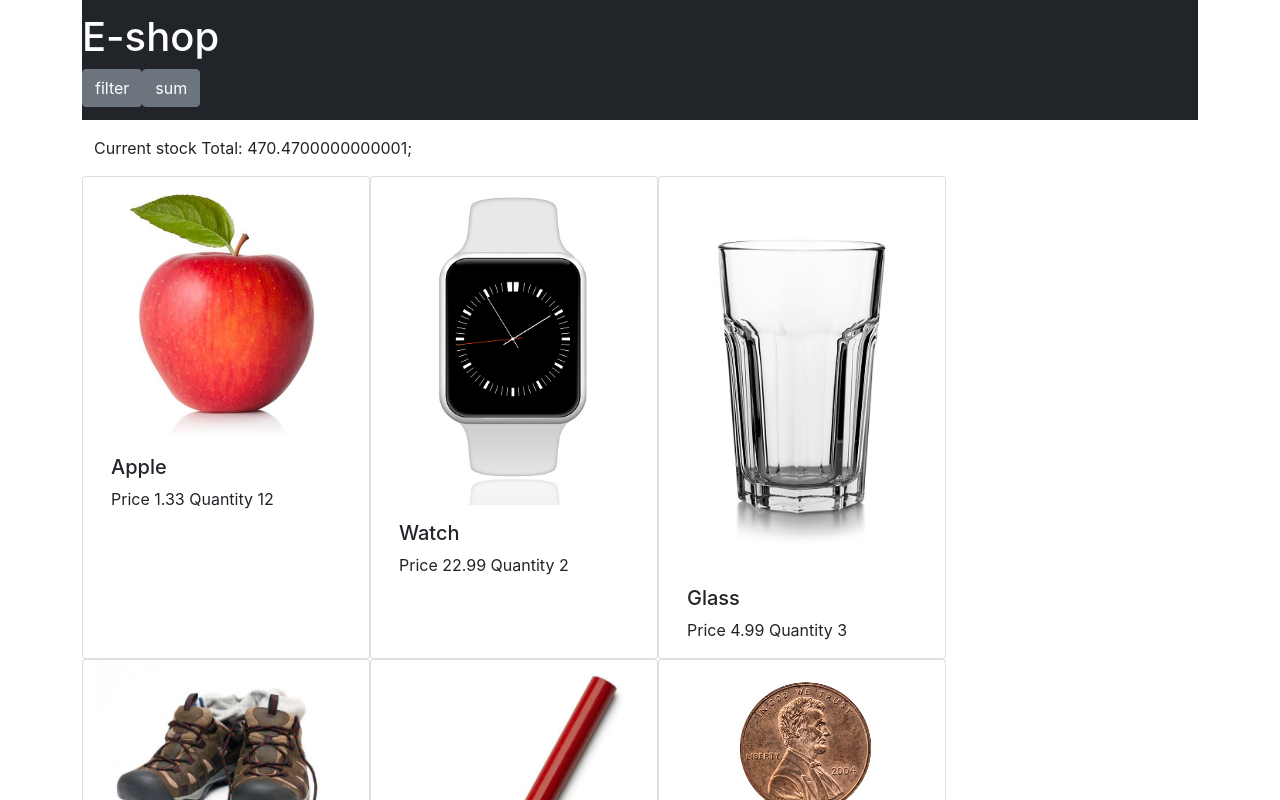
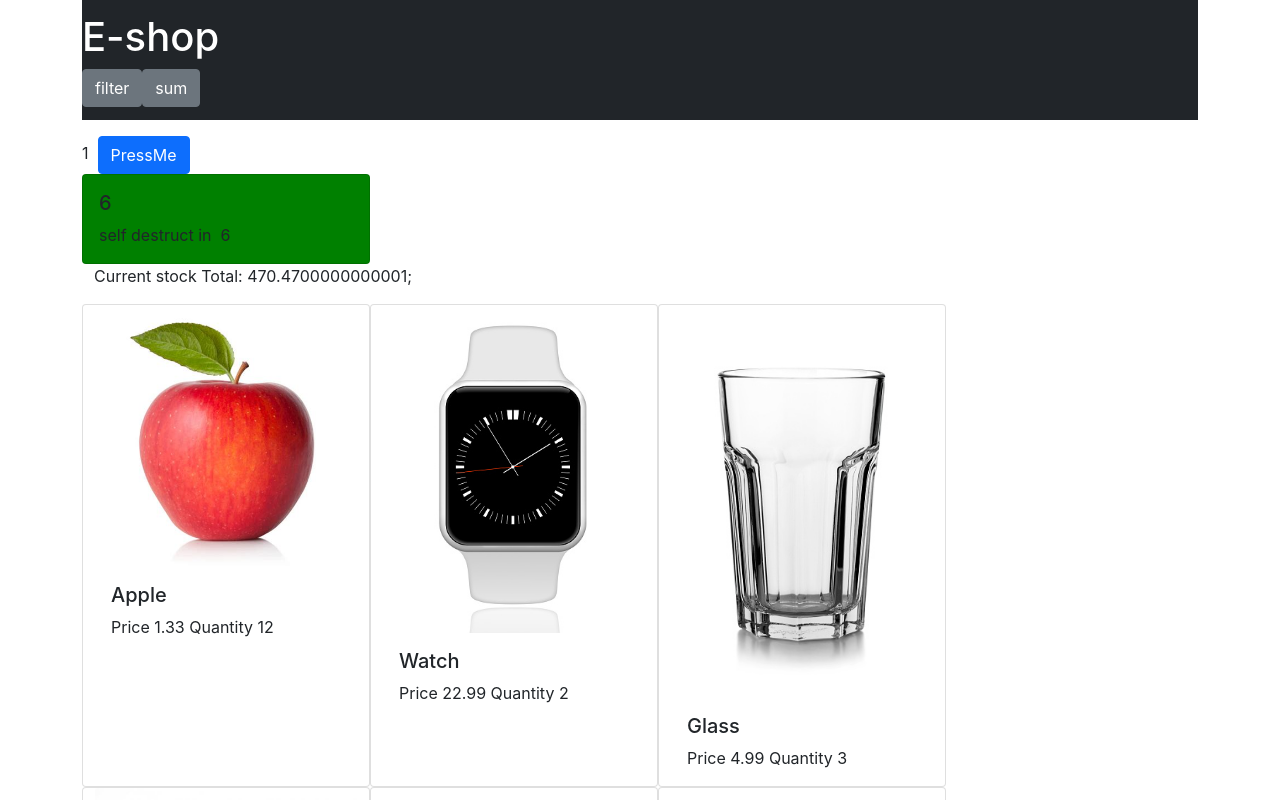
Before and after one commit to simasm/Akademija_shop, a React (Create React App) app in the folder shop-ui/: page / in a window 1280 px wide. Shown: the top 800 px of the page. Built offline with nearby package versions, Linux system fonts and the light colour scheme.

Commit message:
self-destr

```diff
--- a/shop-ui/src/App.js
+++ b/shop-ui/src/App.js
@@ -3,6 +3,8 @@ import './App.css';
 import Card from './Components/Card'
 import Bar from './Components/Bar'
 import Items from './items'
+import TestComponent from "./Components/TestComponent";
+import TestCompSD from "./Components/TestCompSD";
 
 
 
@@ -20,7 +22,8 @@ class App extends Component{
 
       <div className="container">
        <Bar />
-
+       <TestComponent />
+       <TestCompSD />
 
        <div className="container">
        <p>Current stock
--- /dev/null
+++ b/shop-ui/src/Components/TestCompSD.js
@@ -0,0 +1,59 @@
+import React, { Component } from "react";
+
+export default class TestCompSD extends Component {
+
+    constructor(props) {
+        super(props);
+        this.state = {
+            counter : 11,
+            style : "green",
+            intervalID : 0,
+            msg : "self destruct in "
+         };
+    }
+
+
+    destruction = () => {
+        this.setState( {style : "red", msg : "boom", counter : ""});
+
+        console.log(this.state.style);
+
+
+    }
+
+    reduceCounter = () => {
+        if(this.state.counter > 0) {
+            this.setState( {counter : this.state.counter - 1});
+        }
+        else {
+            clearInterval(this.state.intervalID);
+            this.destruction();
+        }
+
+
+    }
+    componentDidMount = () => {
+       let id = setInterval(this.reduceCounter,[1000]);
+       this.setState( {intervalID : id});
+       // setTimeout(this.setStyle,[this.state.counter * 1000]);
+        console.log("componentDidMount");
+    }
+
+    render() {
+        return (
+            <div className="card" style={{ width: 18 + "rem" ,
+             background: this.state.style}}>
+
+            <div className="card-body">
+            <h5 className="card-title">{this.state.counter}</h5>
+            <p className="card-text">
+                 {this.state.msg}&nbsp;{this.state.counter}
+            </p>
+
+            </div>
+        </div>
+        );
+
+    }
+
+}
--- /dev/null
+++ b/shop-ui/src/Components/TestComponent.js
@@ -0,0 +1,48 @@
+import React, { Component } from "react";
+
+export default class TestComponent extends Component {
+
+    constructor(props) {
+        super(props);
+        this.state = {
+            testvar : 1
+         };
+    }
+
+
+    handleClick = (event) => {
+        event.preventDefault();
+        this.setState(   { testvar : this.state.testvar + 1}) ;
+        console.log(this.state.testvar);
+
+
+    }
+
+    static getDerivedStateFromProps   (props, state)  {
+        console.log("getDerivedStateFromProps");
+        return { testvar : state.testvar};
+    }
+
+    static componentDidMount = () => {
+        console.log("componentDidMount");
+    }
+
+
+    static componentDidUnmount = () => {
+        console.log("componentDidUnmount");
+    }
+
+    render() {
+        return (
+            <div>
+                 {this.state.testvar} &nbsp;
+                <button className="btn btn-primary"
+                    onClick={this.handleClick}> PressMe
+                </button>
+
+            </div>
+        );
+
+    }
+
+}
```
